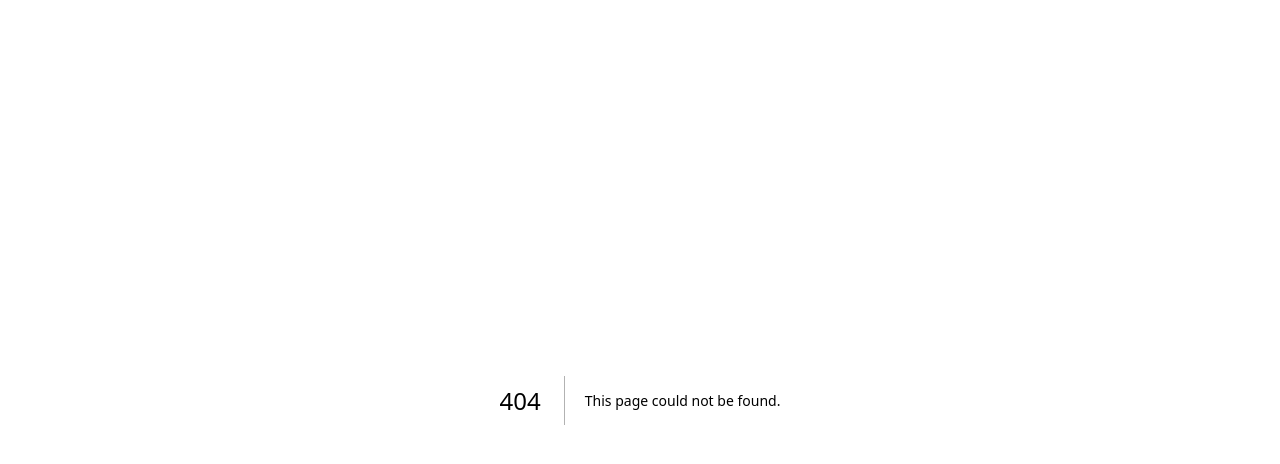
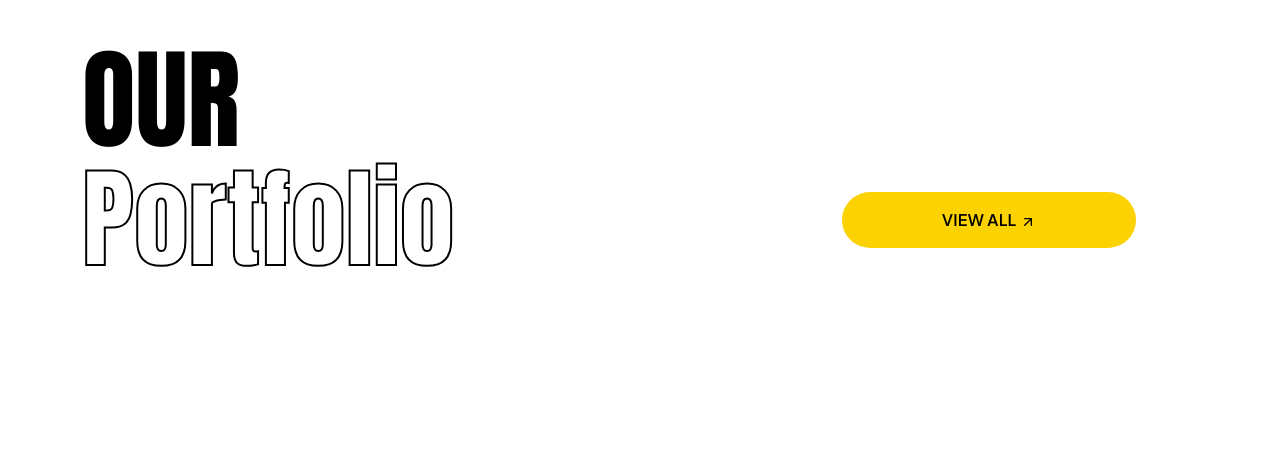
Before and after one commit to Kaleeswari02/game-website, a Next.js app: page /portfolio in a window 1280 px wide. Before the commit this address had no page. Shown: the top 464 px of the page. Built offline with nearby package versions, Linux system fonts and the light colour scheme.

Commit message:
conflict changes in cababilities

```diff
--- a/src/app/about/about.module.css
+++ b/src/app/about/about.module.css
@@ -7,8 +7,8 @@
   margin-top: 100px !important;
   overflow: hidden !important;
 }
-.about-sec{
-  background-color: #000000;
+.aboutBgcolor{
+  background-color: #000000 !important;
 }
 .characterImg {
   max-width: 100%;
--- a/src/app/capabilities/page.js
+++ b/src/app/capabilities/page.js
@@ -36,7 +36,7 @@ const CapabilitiesSection = () => {
   const [activeTab, setActiveTab] = useState('1');
 
   return (
-    <div className={`${styles.capaSection} container-fluid py-5`}>
+    <div className={`${styles.capaSection} container-fluid  py-5`} id='Services'>
       <h2 className="text-center">
         <span className={styles.capaHeading}>OUR</span>
         <span className={`${styles.textOutline} ms-3`}>CAPABILITIES</span>
--- a/src/app/globals.css
+++ b/src/app/globals.css
@@ -1 +1,4 @@
 @import url('https://fonts.googleapis.com/css2?family=Plus+Jakarta+Sans:ital,wght@0,200..800;1,200..800&display=swap');
+html{
+    scroll-behavior: smooth;
+}
--- a/src/app/header/page.js
+++ b/src/app/header/page.js
@@ -28,9 +28,9 @@ export default function Header() {
           <div className="col-xl-8 col-lg-8 col-md-8">
             <nav className="navbar-area mt-xl-4">
               <ul className="nabar-section">
-                <li><Link className="nav-item" href="/">Home</Link></li>
-                <li><Link className="nav-item" href="#">About us</Link></li>
-                <li><Link className="nav-item" href="#">Services</Link></li>
+                <li><Link className="nav-item" href="#home">Home</Link></li>
+                <li><Link className="nav-item" href="#about">About us</Link></li>
+                <li><Link className="nav-item" href="#Services">Services</Link></li>
                 <li><Link className="nav-item" href="/portfolio">Portfolio</Link></li>
                 <li><Link className="nav-item" href="#">Testimonials</Link></li>
                 <li><Link className="nav-item" href="#">Careers</Link></li>
--- a/src/app/home/page.js
+++ b/src/app/home/page.js
@@ -27,8 +27,8 @@ export default function HomeSection(){
   }, { scope: sectionRef });
     return(
         <>
-            <div className="container-fluid background-section">
-                <div ref={sectionRef} className="container background-content mb-xl-5 mb-lg-5">
+            <div className="container-fluid background-section" id='home'>
+                <div ref={sectionRef} className="container background-content">
                     <div className="row ">
                         <div className="col-xl-7 col-lg-7 col-md-7 mt-xl-7 mt-lg-7 mt-md-7 mb-xl-5 mb-lg-5">
                             <div className="banner-content mt-xl-5 mt-lg-5 mt-md-5 ">
--- a/src/app/page.js
+++ b/src/app/page.js
@@ -3,6 +3,7 @@ import styles from "./page.module.css";
 import Header from "./header/page";
 import About from "./about/page";
 import HomeSection from "./home/page";
+import Portfolio from "./portfolio/page";
 
 export default function Home() {
   return (
@@ -10,6 +11,7 @@ export default function Home() {
       <Header/>
       <HomeSection/>
       <About/>
+      <Portfolio/>
     </>
   );
 }
--- /dev/null
+++ b/src/app/portfolio/page.js
@@ -0,0 +1,29 @@
+'use client'
+import './portfolio.css'
+import { FiArrowUpRight } from 'react-icons/fi'; // import arrow icon
+export default function Portfolio(){
+    return(
+        <>
+        <div className="container-fluid mt-xl-5">
+            <div className="container">
+                <div className="row">
+                    <div className="col-xl-8 col-lg-8 col-md-8">
+                        <div className="portfolio-sec">
+                            <h2>
+                                <span className='port-headone'>Our</span><br/>
+                                <span className='port-headtwo'>Portfolio</span>
+                            </h2>
+                        </div>
+                    </div>
+                    <div className="col-4 mt-xl-5 mt-lg-5 mt-md-5">
+                        <div className="port-btn mt-xl-5 mt-lg-5 mt-md-5">
+                          <div><button className='mb-xl-5 portfolio-btn mt-xl-5 mt-lg-5 mt-md-5'>VIEW ALL <span className='banner-btn-arrow'><FiArrowUpRight /></span></button></div>
+                        </div>
+                    </div>
+                </div>
+            </div>
+            <div className="image-gallary-section"></div>
+        </div>
+        </>
+    )
+}
--- /dev/null
+++ b/src/app/portfolio/portfolio.css
@@ -0,0 +1,41 @@
+.port-headone{
+    text-align: left;
+    font-size: 110px;
+    text-transform: uppercase;
+    line-height: 0.95em;
+    font-family: 'Anton', sans-serif !important;
+    color: #000000;
+  }
+  .port-headtwo{
+    color: #02010100;
+    font-family: "Anton", Sans-serif;
+    -webkit-text-stroke-width: 2px;
+    stroke-width: 2px;
+    -webkit-text-stroke-color: #000000;
+    stroke: #000000;
+    font-family: 'Anton', sans-serif !important;
+    font-size: 110px;
+  }
+  .portfolio-btn {
+    font-family: 'Plus Jakarta Sans', sans-serif !important;
+   font-size: 16px;
+   font-weight: 600;
+   text-transform: uppercase;
+   line-height: 1.5;
+   background-color: #fcd202;
+   color: #000;
+   border: none;
+   border-radius: 30px 30px 30px 30px !important;
+   padding: 16px 100px 16px 100px  !important;
+   cursor: pointer;
+   /* box-shadow: 0 5px 15px rgba(252, 210, 2, 0.5); */
+   transition: all 0.3s ease-in-out;
+   letter-spacing: 0.3px;
+ }
+
+ .portfolio-btn:hover {
+   background-color: #252525;
+   color: #ffffff;
+   box-shadow: 0 8px 20px rgba(0, 0, 0, 0.4);
+   transform: translateY(-2px);
+ }
```
Also changed, not shown: src/app/about/page.js (+5 -2 lines), src/app/test.html (+20 -0 lines).
